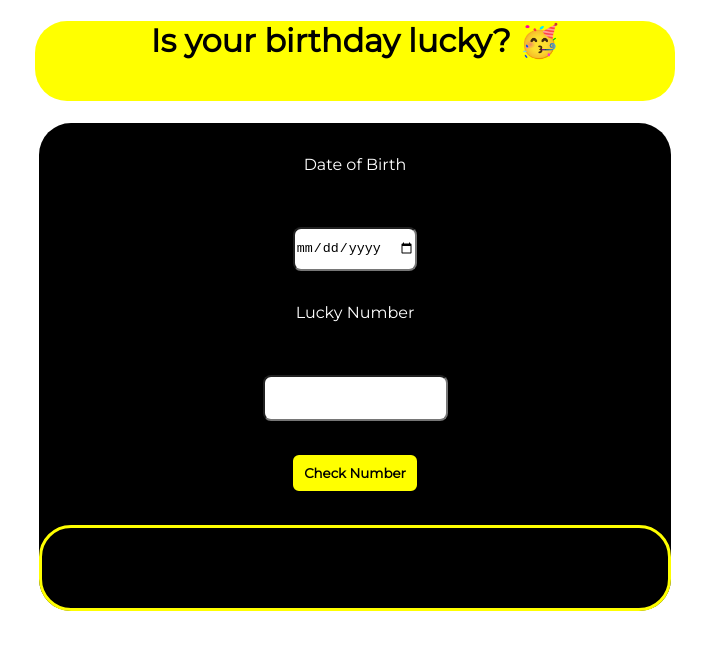
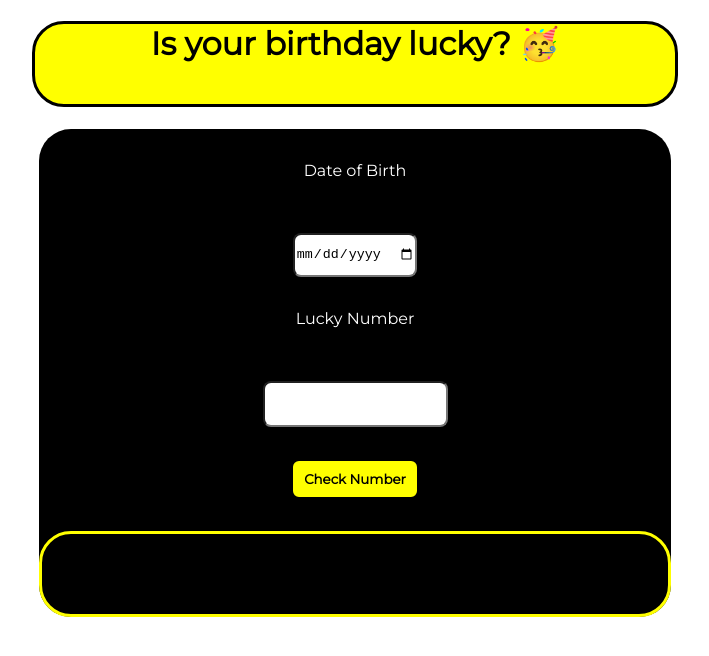
Before and after one commit to sushmita12345/BirthdateLucky, a plain HTML site: page index.html in a window 1280 px wide. Shown: the whole page, without its empty margins (285-994 px from the left). Drawn offline with Linux system fonts and the light colour scheme.

Commit message:
more style added

```diff
--- a/index.html
+++ b/index.html
@@ -9,7 +9,7 @@
 
   </head>
   <body>
-    <h1>Is your birthday lucky? 🥳</h1>
+    <h1 class="main">Is your birthday lucky? 🥳</h1>
     <div class="container">
 
       <label for="date-of-birth" class="top-1">Date of Birth</label>
--- a/style.css
+++ b/style.css
@@ -31,6 +31,12 @@ h1{
   margin-left: auto;
   margin-right: auto;
   border-radius: 2rem;
+
+}
+
+.main{
+  border-color: black;
+  border-style: solid;
 }
 
 h1:hover{
```
